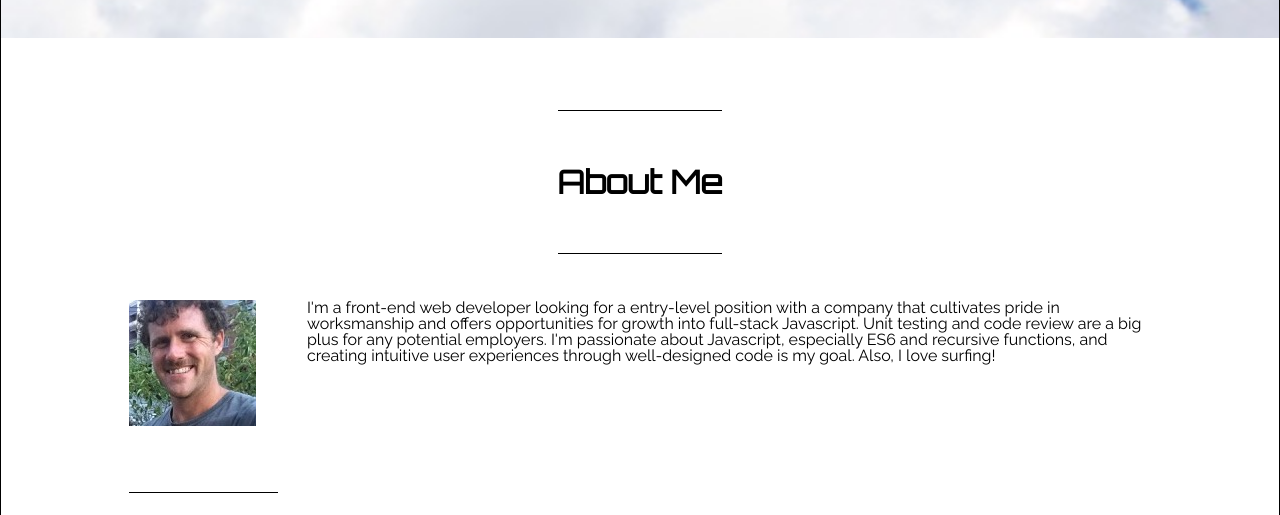
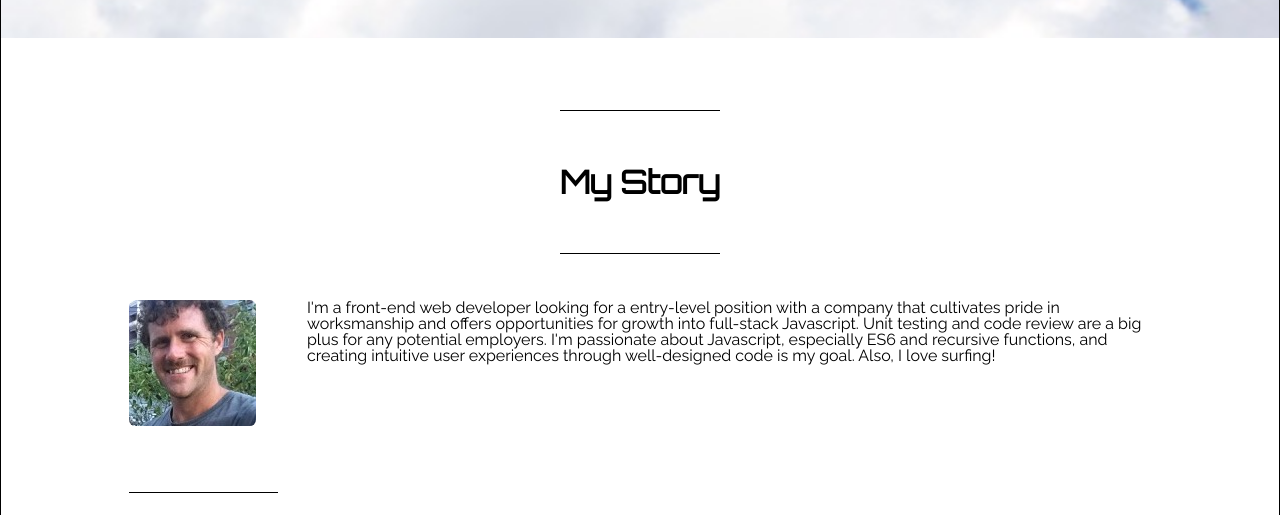
Before and after one commit to halfalpine/halfalpine.github.io, a Jekyll site: the page built from index.html, in a window 1280 px wide. Shown: the part 219-734 px from the top of the page. Built offline with Jekyll 4.4.1, drawn with Linux system fonts in a browser that asks for light colours; nearby versions of some CDN libraries.

```diff
--- a/_includes/about-me.html
+++ b/_includes/about-me.html
@@ -1,6 +1,6 @@
 <section id="about-me">
   <div class="container">
-    <div><span class="title">About Me</span></div>
+    <div><span class="title">My Story</span></div>
     <div id="bio">
       <div id="bio-img"><img id="head-shot" src="images/about-me/headshot.jpg"></div>
       <div id="bio-p"><p id="my-story">I'm a front-end web developer looking for a entry-level position with a company that cultivates pride in worksmanship and offers opportunities for growth into full-stack Javascript. Unit testing and code review are a big plus for any potential employers. I'm passionate about Javascript, especially ES6 and recursive functions, and creating intuitive user experiences through well-designed code is my goal. Also, I love surfing!</p></div>
--- a/_sass/_about-me.sass
+++ b/_sass/_about-me.sass
@@ -12,10 +12,9 @@
       float: left
       margin-right: 5%
       text-align: left
+      img
+        border-radius: 5%
 
     #bio-p
-      //display: flex
-      //flex-wrap: wrap
-      //order: 2
       text-align: left
       vertical-align: text-top
```
